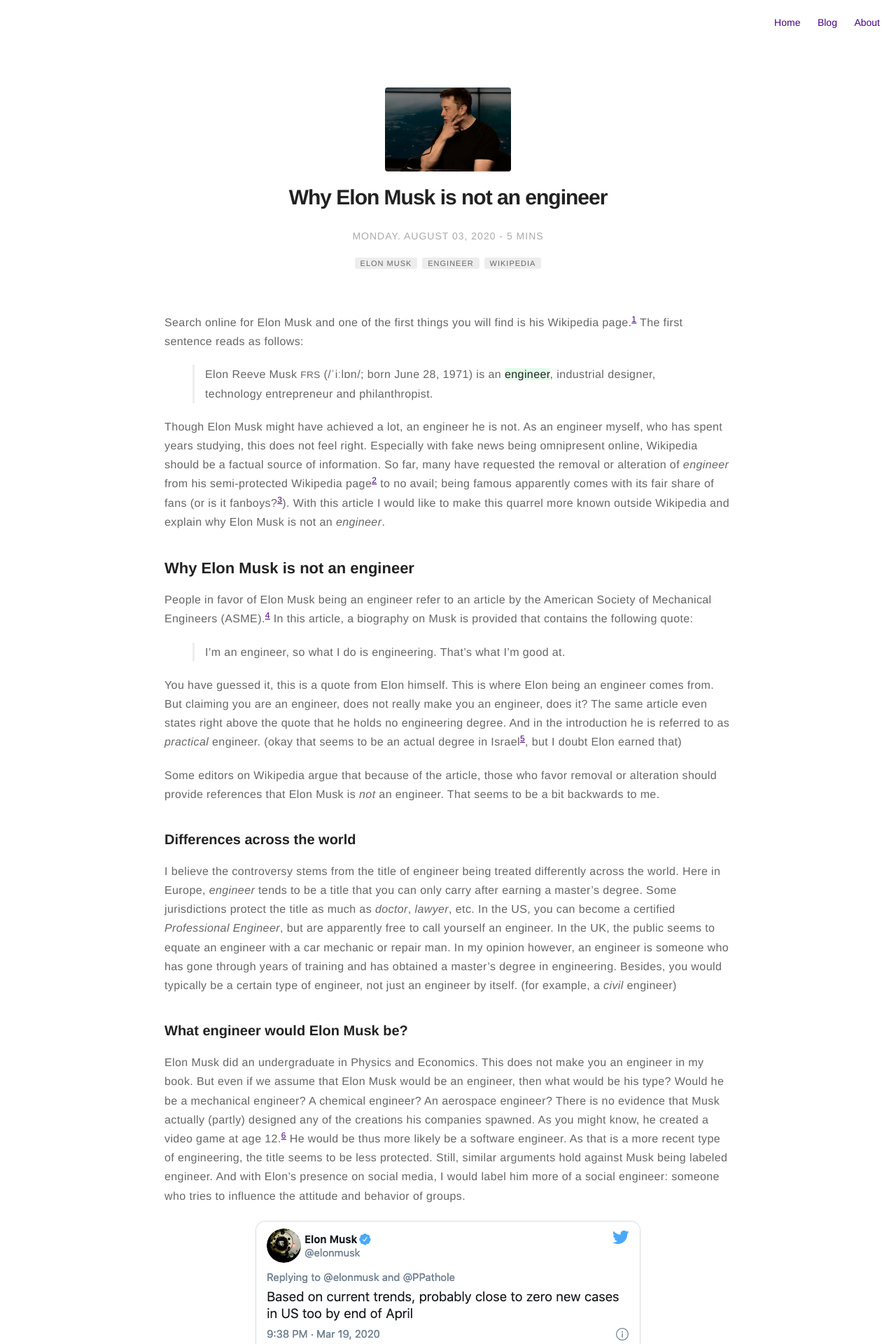
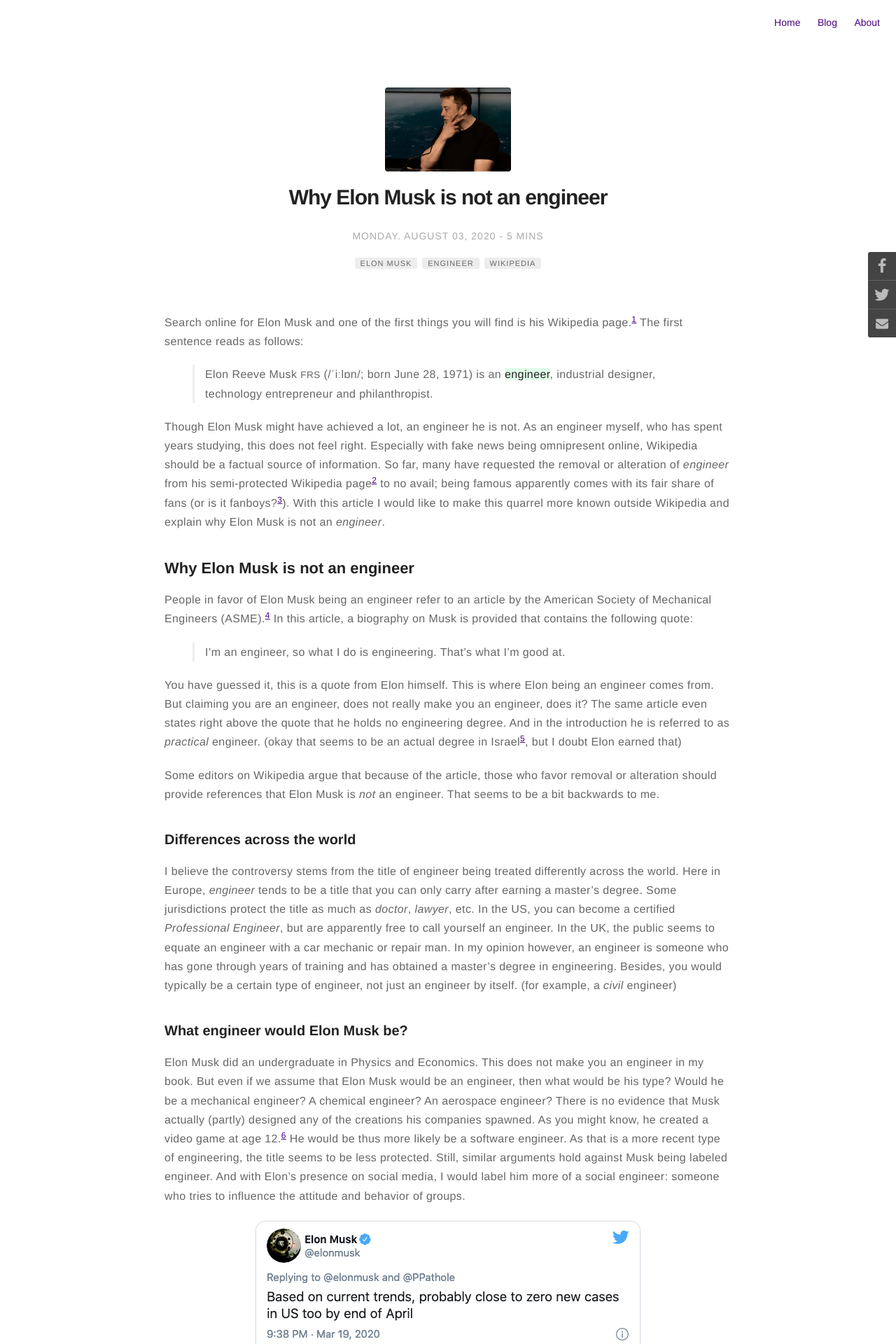
Before and after one commit to ietsism/ietsism.github.io, a Jekyll site: the page built from _posts/2020-08-03-why-elon-musk-is-not-an-engineer.md, in a window 1280 px wide. Shown: the top 1920 px of the page at 70% size. Built offline with Jekyll 4.4.1, drawn with Linux system fonts in a browser that asks for light colours; comment, search, counter and statistics services are not loaded.

Commit message:
add share buttons

```diff
--- a/_config.yml
+++ b/_config.yml
@@ -172,4 +172,5 @@
     "CNAME",
     "Rakefile",
     "script/",
+    "*.bak",
   ]
--- /dev/null
+++ b/_includes/share.html
@@ -0,0 +1,54 @@
+{% if include.pageurl != nil and include.pageurl != '' %}
+    {% assign pageurl = include.pageurl %}
+{% else %}
+    {% assign pageurl = page.url %}
+{% endif %}
+
+<style>
+#follow-buttons {position: fixed; top: 40%; right: -50px; height: 10%;}
+#follow-buttons > div {
+    position: relative;
+    right: 0;
+    -webkit-transition: right 0.2s ease;
+    -moz-transition: right 0.2s ease;
+    -o-transition: right 0.2s ease;
+    -ms-transition: right 0.2s ease;
+    transition: right 0.2s ease;
+    line-height: 40px;
+}
+#follow-buttons > div:hover {position: relative; right: 50px;}
+#follow-buttons > div {background: #444; text-align: left; width: 90px; height: 40px; color: white; border-bottom: 1px solid rgba(255,255,255,0.15);}
+#follow-buttons > div > div {background: transparent; font-size: 12px; line-height: 32px; width: 40px; display: inline-block; vertical-align: middle; text-align: center;}
+#follow-buttons > div:first-child {border-top-left-radius: 3px;}
+#follow-buttons > div:last-child {border-bottom: 0; border-bottom-left-radius: 3px;}
+#follow-buttons > div:hover {cursor: pointer;}
+#follow-buttons > div.facebook:hover {background: #3B5998;}
+#follow-buttons > div.twitter:hover {background: #55ACEE;}
+#follow-buttons > div.linkedin:hover {background: #0077b5;}
+#follow-buttons > div.pinterest:hover {background: #CB2027;}
+#follow-buttons > div.gplus:hover {background: #dd4b39;}
+#follow-buttons > div.mail:hover {background: #7D7D7D;}
+#follow-buttons > div.instagram:hover {background: #C73B92;}
+#follow-buttons > div.instagram > div {line-height: 32px;}
+
+#follow-buttons > div svg {height: 20px; fill: #bbb; margin-top: 10px;}
+#follow-buttons > div:hover svg {fill: #fff;}
+#follow-buttons > div.facebook svg {height: 22px; margin-top: 9px;}
+#follow-buttons > div.twitter svg {height: 24px; margin-top: 8px;}
+#follow-buttons > div.linkedin svg {height: 23px; margin-top: 7px;}
+#follow-buttons > div.pinterest svg {height: 24px; margin-top: 9px;}
+#follow-buttons > div.instagram svg {height: 24px; margin-top: 8px;}
+#follow-buttons > div.gplus svg {height: 21px; margin-top: 9px; position: relative; left: 1px;}
+#follow-buttons > div.mail svg {height: 18px; margin-top: 11px;}
+
+@media (max-width: 900px) {
+    #follow-buttons {display: none;}
+}
+</style>
+
+
+<div id="follow-buttons">
+    <div class="facebook" title="Share this on Facebook" data-href="{{ site.url }}{{ pageurl }}" onclick="window.open('https://www.facebook.com/sharer/sharer.php?u={{ site.url }}{{ pageurl }}');"><div><svg viewBox="0 0 1792 1792" xmlns="http://www.w3.org/2000/svg"><path d="M1343 12v264h-157q-86 0-116 36t-30 108v189h293l-39 296h-254v759h-306v-759h-255v-296h255v-218q0-186 104-288.5t277-102.5q147 0 228 12z"/></svg></div>Share</div>
+    <div class="twitter" onclick="window.open('https://twitter.com/intent/tweet?hashtags={% for tags in page.tags %}{{ tags | remove: " " }}{% if forloop.last == false %},{% endif %}{% endfor %}&text={{ page.title }}&url={{ site.url }}{{ pageurl }}');"><div><svg viewBox="0 0 1792 1792" xmlns="http://www.w3.org/2000/svg"><path d="M1684 408q-67 98-162 167 1 14 1 42 0 130-38 259.5t-115.5 248.5-184.5 210.5-258 146-323 54.5q-271 0-496-145 35 4 78 4 225 0 401-138-105-2-188-64.5t-114-159.5q33 5 61 5 43 0 85-11-112-23-185.5-111.5t-73.5-205.5v-4q68 38 146 41-66-44-105-115t-39-154q0-88 44-163 121 149 294.5 238.5t371.5 99.5q-8-38-8-74 0-134 94.5-228.5t228.5-94.5q140 0 236 102 109-21 205-78-37 115-142 178 93-10 186-50z"/></svg></div>Share</div>
+    <div class="mail" onclick="window.open('mailto:?&body={{ site.url }}{{ pageurl }}');"><div><svg viewBox="0 0 2304 1792" xmlns="http://www.w3.org/2000/svg"><path d="M2100 710v794q0 66-47 113t-113 47h-1472q-66 0-113-47t-47-113v-794q44 49 101 87 362 246 497 345 57 42 92.5 65.5t94.5 48 110 24.5h2q51 0 110-24.5t94.5-48 92.5-65.5q170-123 498-345 57-39 100-87zm0-294q0 79-49 151t-122 123q-376 261-468 325-10 7-42.5 30.5t-54 38-52 32.5-57.5 27-50 9h-2q-23 0-50-9t-57.5-27-52-32.5-54-38-42.5-30.5q-91-64-262-182.5t-205-142.5q-62-42-117-115.5t-55-136.5q0-78 41.5-130t118.5-52h1472q65 0 112.5 47t47.5 113z"/></svg></div>Email</div>
+</div>
--- a/_layouts/post.html
+++ b/_layouts/post.html
@@ -49,3 +49,5 @@
         {% include disqus.html %}
     {% endif %}
 {% endif %}
+
+{% include share.html %}
```
Also changed, not shown: 3 other files.
